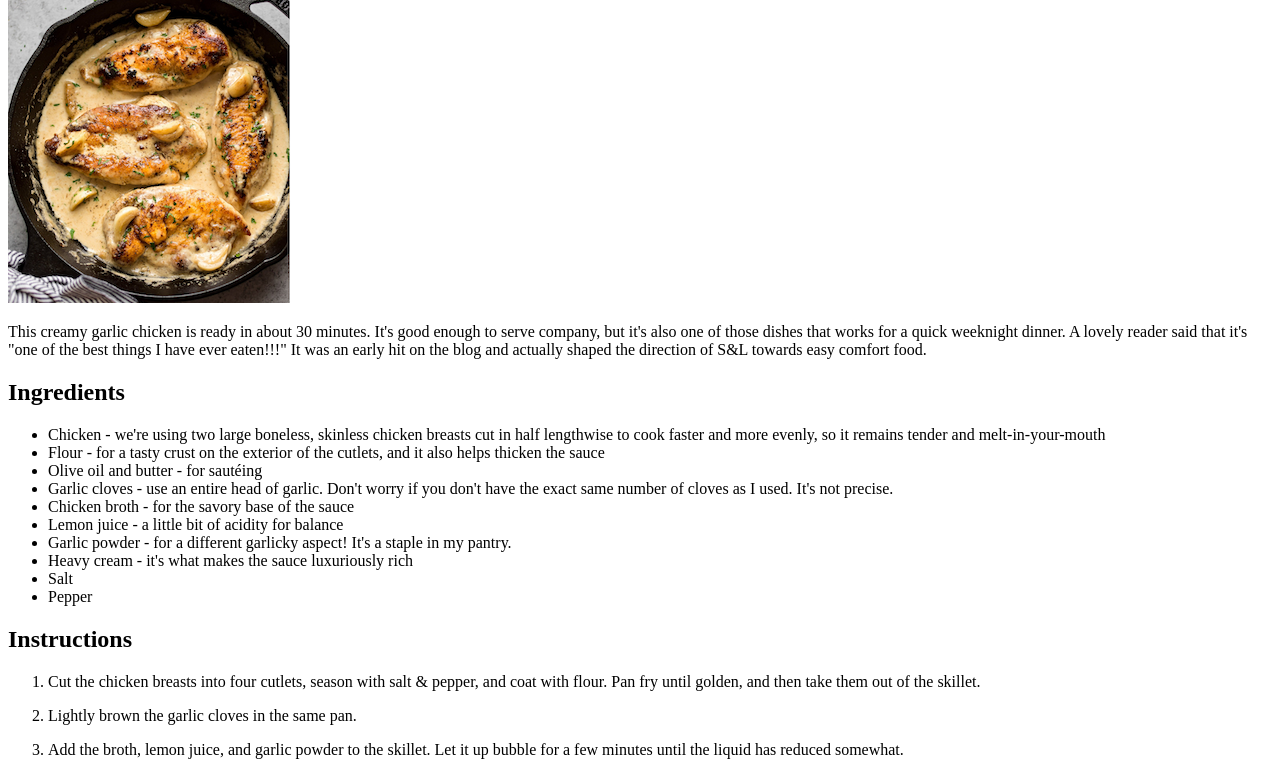
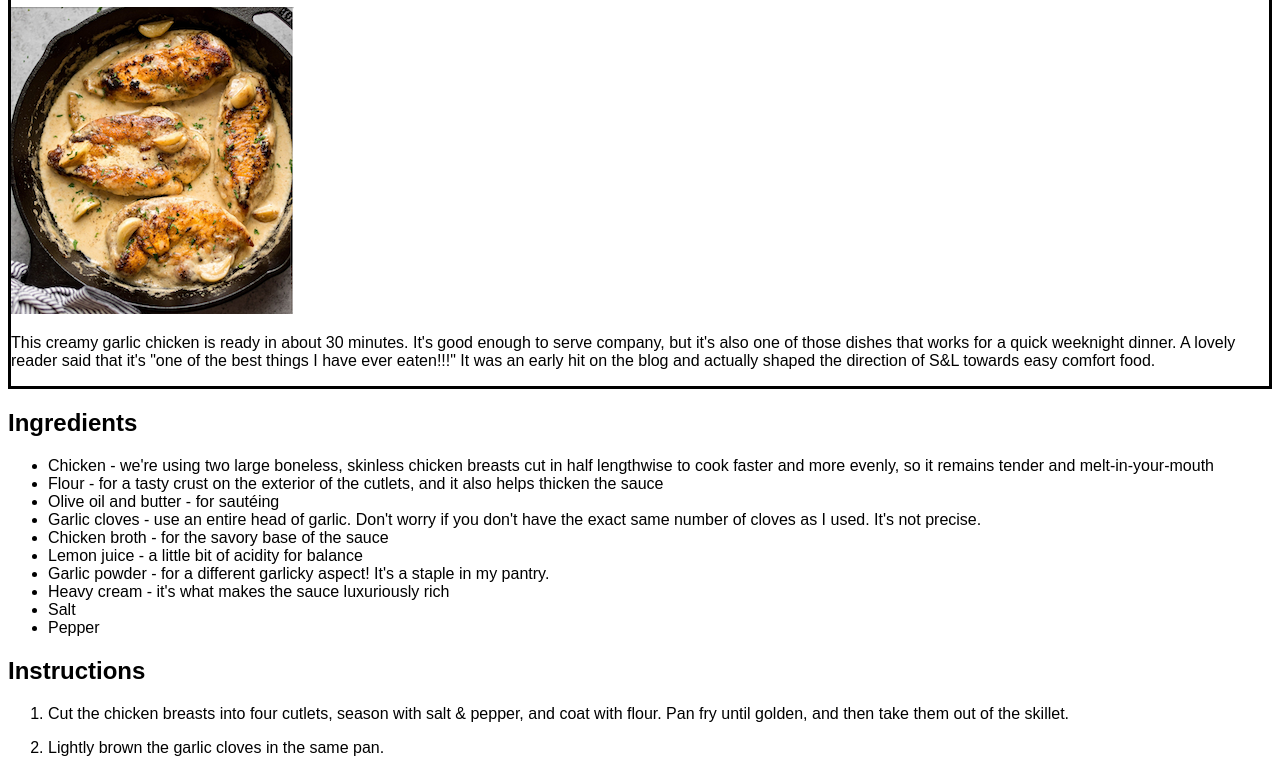
Before and after one commit to AimanShazman/odin-recipe, a plain HTML site: page recipes/creamychicken.html in a window 1280 px wide. Shown: the part 84-854 px from the top of the page. Drawn offline with Linux system fonts and the light colour scheme.

Commit message:
add border and fonts to creamy creamychicken
modified codes in creamychicken.html and creamychicken.css

```diff
--- a/recipes/creamychicken.css
+++ b/recipes/creamychicken.css
@@ -0,0 +1,7 @@
+#border {
+    border-style: solid;
+}
+
+html * {
+    font-family: Arial, Helvetica, sans-serif;
+}
--- a/recipes/creamychicken.html
+++ b/recipes/creamychicken.html
@@ -4,15 +4,18 @@
     <head>
         <meta charset="UTF-8">
         <title>Creamy Chicken</title>
+        <link rel="stylesheet" href="creamychicken.css">
     </head>
 
     <body>
-        <h1>Creamy Chicken</h1>
-        <img src="../pictures/creamychicken.png">
-        <p>This creamy garlic chicken is ready in about 30 minutes. It's good enough to serve company,
+        <div id="border">
+            <h1>Creamy Chicken</h1>
+            <img src="../pictures/creamychicken.png">
+            <p>This creamy garlic chicken is ready in about 30 minutes. It's good enough to serve company,
             but it's also one of those dishes that works for a quick weeknight dinner. A lovely reader
             said that it's "one of the best things I have ever eaten!!!" It was an early hit on the blog
             and actually shaped the direction of S&L towards easy comfort food.</p>
+        </div>
 
             <h2>Ingredients</h2>
             <ul>
```
